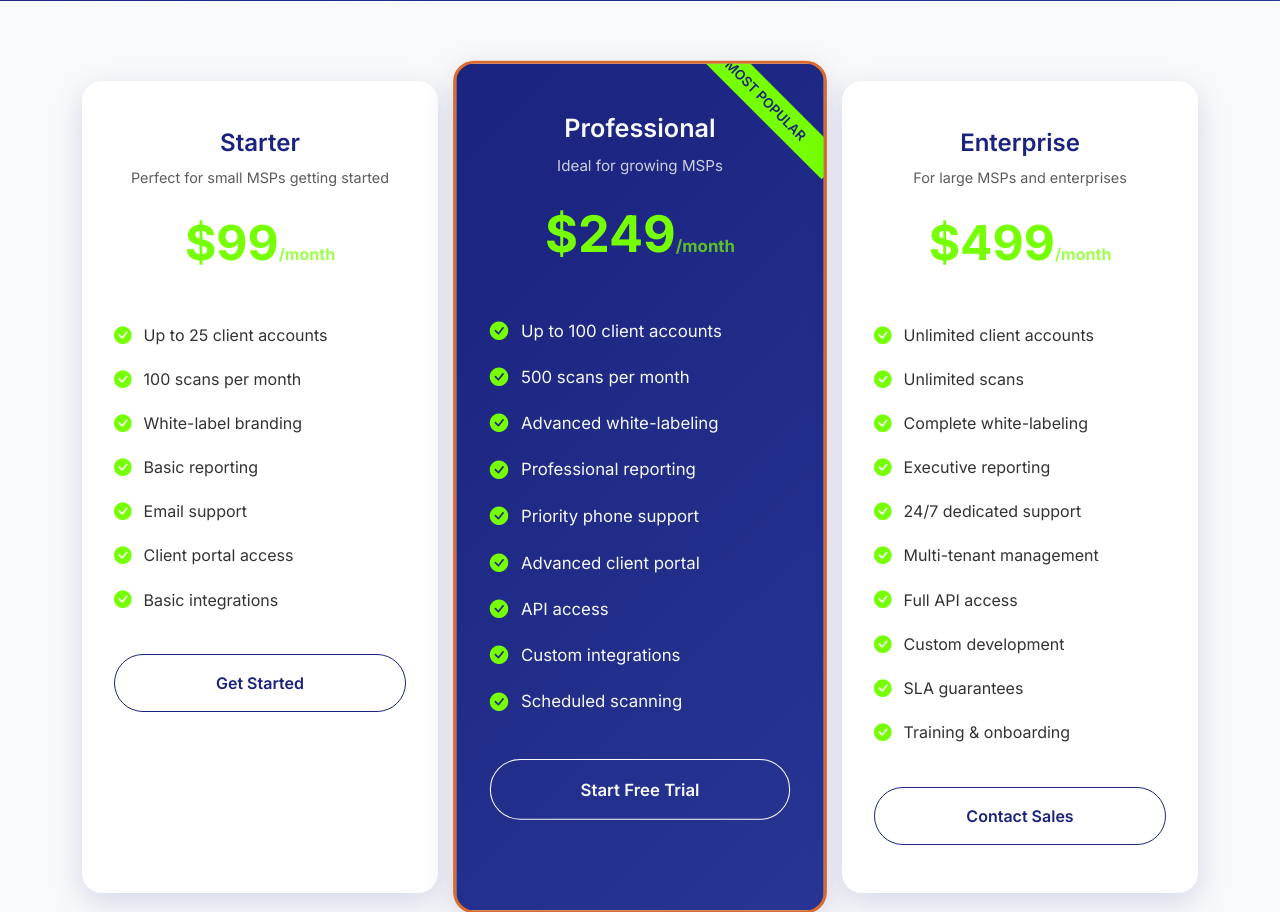
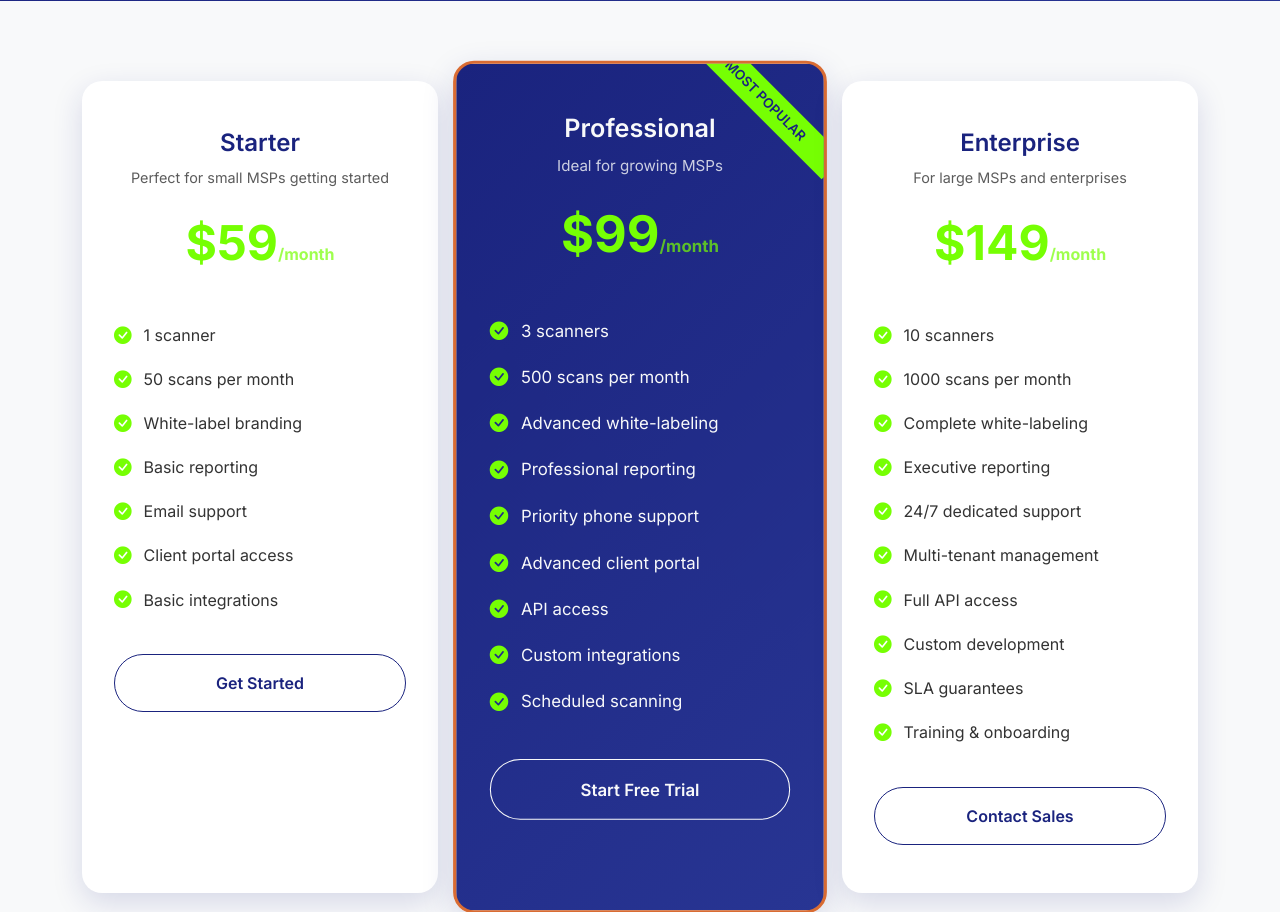
Before and after one commit to Gerrit8008/CybrScann, a Flask app: page /pricing in a window 1280 px wide. Shown: the part 372-1284 px from the top of the page. Run offline with Flask 2, Linux system fonts and the light colour scheme.

Commit message:
Add files via upload

```diff
--- a/templates/pricing.html
+++ b/templates/pricing.html
@@ -401,11 +401,11 @@
                         <div class="pricing-header">
                             <h3 class="plan-name" style="color: var(--primary-color);">Starter</h3>
                             <p class="plan-description">Perfect for small MSPs getting started</p>
-                            <div class="price">$99<span class="price-period">/month</span></div>
+                            <div class="price">$59<span class="price-period">/month</span></div>
                         </div>
                         <ul class="features-list">
-                            <li><i class="bi bi-check-circle-fill"></i>Up to 25 client accounts</li>
-                            <li><i class="bi bi-check-circle-fill"></i>100 scans per month</li>
+                            <li><i class="bi bi-check-circle-fill"></i>1 scanner</li>
+                            <li><i class="bi bi-check-circle-fill"></i>50 scans per month</li>
                             <li><i class="bi bi-check-circle-fill"></i>White-label branding</li>
                             <li><i class="bi bi-check-circle-fill"></i>Basic reporting</li>
                             <li><i class="bi bi-check-circle-fill"></i>Email support</li>
@@ -423,10 +423,10 @@
                         <div class="pricing-header">
                             <h3 class="plan-name">Professional</h3>
                             <p class="plan-description">Ideal for growing MSPs</p>
-                            <div class="price">$249<span class="price-period">/month</span></div>
+                            <div class="price">$99<span class="price-period">/month</span></div>
                         </div>
                         <ul class="features-list">
-                            <li><i class="bi bi-check-circle-fill"></i>Up to 100 client accounts</li>
+                            <li><i class="bi bi-check-circle-fill"></i>3 scanners</li>
                             <li><i class="bi bi-check-circle-fill"></i>500 scans per month</li>
                             <li><i class="bi bi-check-circle-fill"></i>Advanced white-labeling</li>
                             <li><i class="bi bi-check-circle-fill"></i>Professional reporting</li>
@@ -446,11 +446,11 @@
                         <div class="pricing-header">
                             <h3 class="plan-name" style="color: var(--primary-color);">Enterprise</h3>
                             <p class="plan-description">For large MSPs and enterprises</p>
-                            <div class="price">$499<span class="price-period">/month</span></div>
+                            <div class="price">$149<span class="price-period">/month</span></div>
                         </div>
                         <ul class="features-list">
-                            <li><i class="bi bi-check-circle-fill"></i>Unlimited client accounts</li>
-                            <li><i class="bi bi-check-circle-fill"></i>Unlimited scans</li>
+                            <li><i class="bi bi-check-circle-fill"></i>10 scanners</li>
+                            <li><i class="bi bi-check-circle-fill"></i>1000 scans per month</li>
                             <li><i class="bi bi-check-circle-fill"></i>Complete white-labeling</li>
                             <li><i class="bi bi-check-circle-fill"></i>Executive reporting</li>
                             <li><i class="bi bi-check-circle-fill"></i>24/7 dedicated support</li>
```
Also changed, not shown: templates/client/settings.html (+8 -8 lines), templates/client/upgrade-subscription.html (+16 -2 lines).
